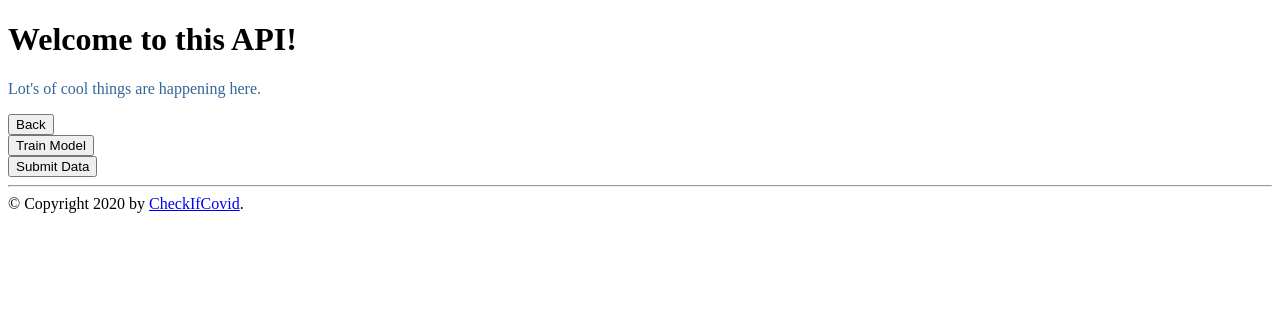
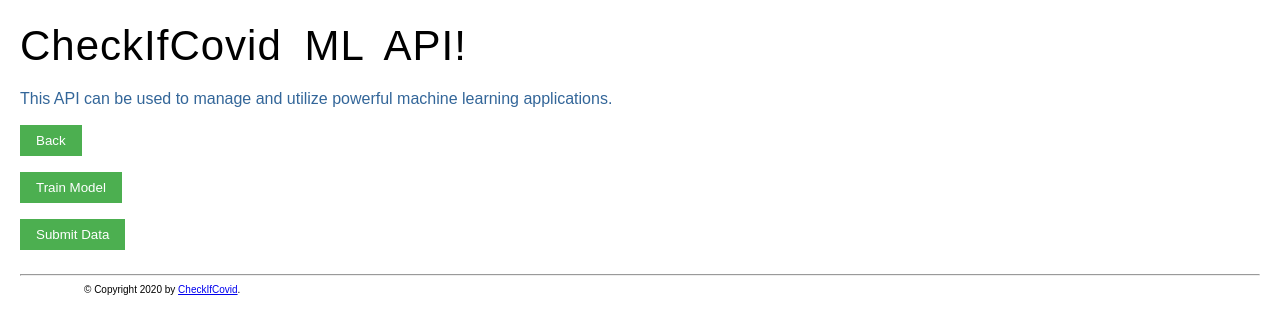
Before and after one commit to checkifcovid/Data-Science-Main, a Flask app: page / in a window 1280 px wide. Shown: the top 334 px of the page. Run offline with Flask 2, Linux system fonts and the light colour scheme; some libraries are stand-ins or nearby versions.

Commit message:
made a bit more stylish

```diff
--- a/v2/app/app.py
+++ b/v2/app/app.py
@@ -53,7 +53,9 @@ parser = reqparse.RequestParser()
 
 # If current model isn't loaded, load it
 model_path = Path("data/tmp/best_model.pkl")
+
 if not os.path.isfile(model_path):
+    app.logger.info('Training and loading a new model')
     file_path = Path("model/batch_commands/new_model.py")
     command = f"python3 {file_path}"
     subprocess.call(command, shell=True)
@@ -67,6 +69,9 @@ if not os.path.isfile(model_path):
 # Home
 @app.route('/')
 def index():
+    # I'd love to display all the endpoints...
+    all_routes = ["train_model", "fit_data/"]
+
     return render_template('index.html', title='Home')
 
 # ------------------------------------------------------------------------------
@@ -197,4 +202,4 @@ def respond():
 # ------------------------------------------------------------------------------
 if __name__ == '__main__':
     # Threaded option to enable multiple instances for multiple user access support
-    app.run(host="0.0.0.0")
+    app.run(host="0.0.0.0", debug=True)
--- /dev/null
+++ b/v2/app/static/styles/base.css
@@ -0,0 +1,48 @@
+
+
+/* Main styles */
+body{
+  font-family: Arial;
+  line-height: 1.25;
+  margin:20px;
+}
+
+h1{
+  font-weight: 400;
+  margin: 10px 0;
+  font-size: 42px;
+  letter-spacing: 1px;
+  word-spacing: 10px;
+}
+
+.important {
+  font-weight: 400;
+  color: #336699;
+}
+
+/*  The footer  */
+#footer{
+  font-size: 10px;
+  margin-left:5vw;
+}
+
+/* Style your buttons */
+button, input[type="submit"]{
+  border: none;
+  display: inline-block;
+  padding: 8px 16px;
+  vertical-align: middle;
+  overflow: hidden;
+  text-decoration: none;
+  text-align: center;
+  cursor: pointer;
+  white-space: nowrap;
+  user-select: none;
+  margin-bottom: 16px!important;
+  color: #FFFFFF;
+  background-color: #4CAF50;
+}
+
+button:hover, input[type="submit"]:hover{
+  color: #FFFFFF;
+  background-color: #3e8e41;
--- a/v2/app/templates/index.html
+++ b/v2/app/templates/index.html
@@ -2,13 +2,14 @@
 {% block title %}{{ title }}{% endblock %}
 {% block head %}
 {{ super() }}
-  <style type="text/css">
-    .important { color: #336699; }
-  </style>
+
+
 {% endblock %}
 {% block content %}
-  <h1>Welcome to this API!</h1>
-  <p class="important">Lot's of cool things are happening here.</p>
+  <h1>CheckIfCovid ML API!</h1>
+  <p class="important">This API can be used to manage
+    and utilize powerful machine learning applications.
+  </p>
 
   <a href="/"><button>Back</button></a><br>
   <a href="/train_model/"><button>Train Model</button></a><br>
--- a/v2/app/templates/layout.html
+++ b/v2/app/templates/layout.html
@@ -2,9 +2,10 @@
 <html>
   <head>
     {% block head %}
-    <!-- <link rel="stylesheet" href="{{ url_for('static', filename='style.css') }}"> -->
+    <link rel="stylesheet" href="{{ url_for('static', filename='styles/base.css') }}">
     <title>{% block title %}{% endblock %} - CheckIfCovid ML API</title>
     {% endblock %}
+
   </head>
 
   <body>
```
Also changed, not shown: v2/app/test.py (+8 -1 lines).
